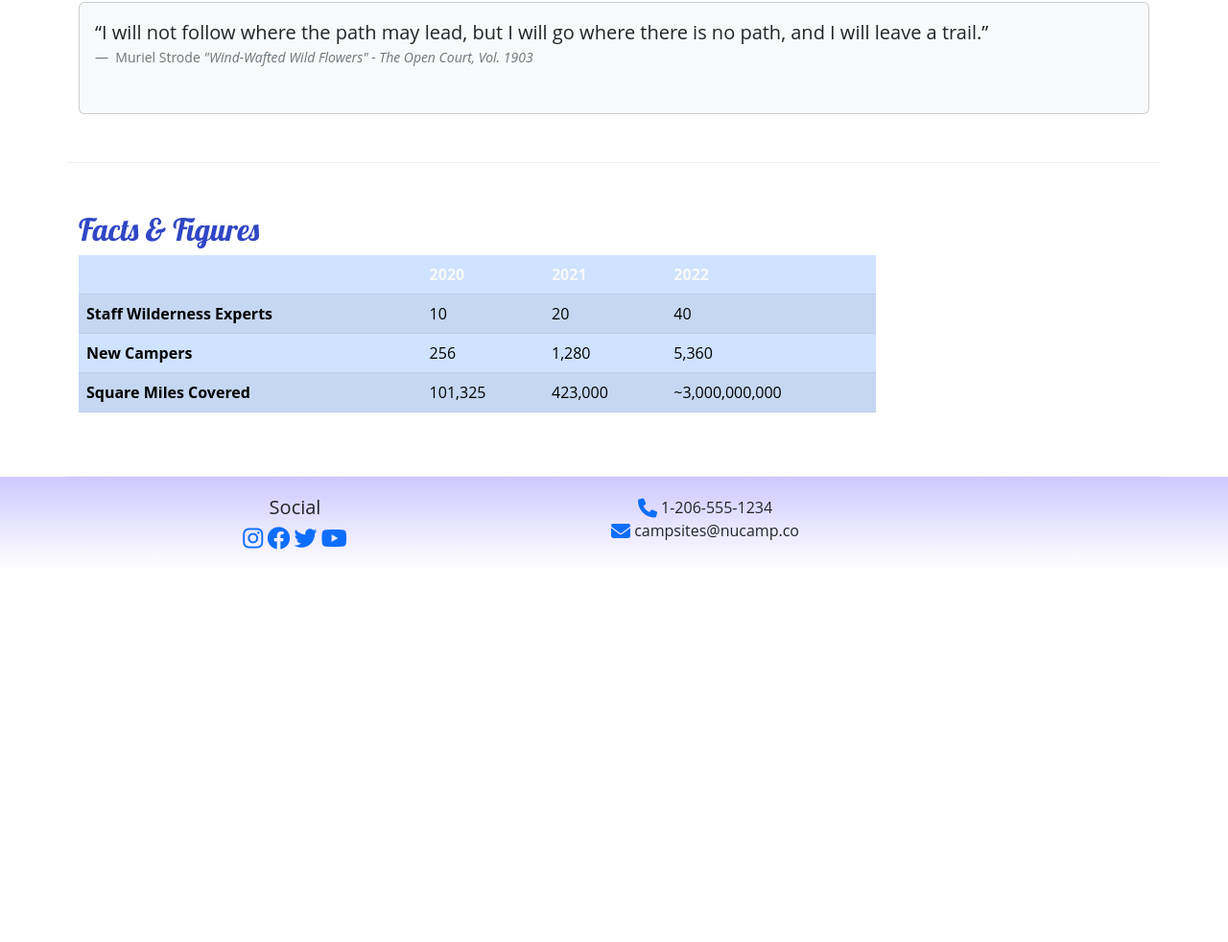
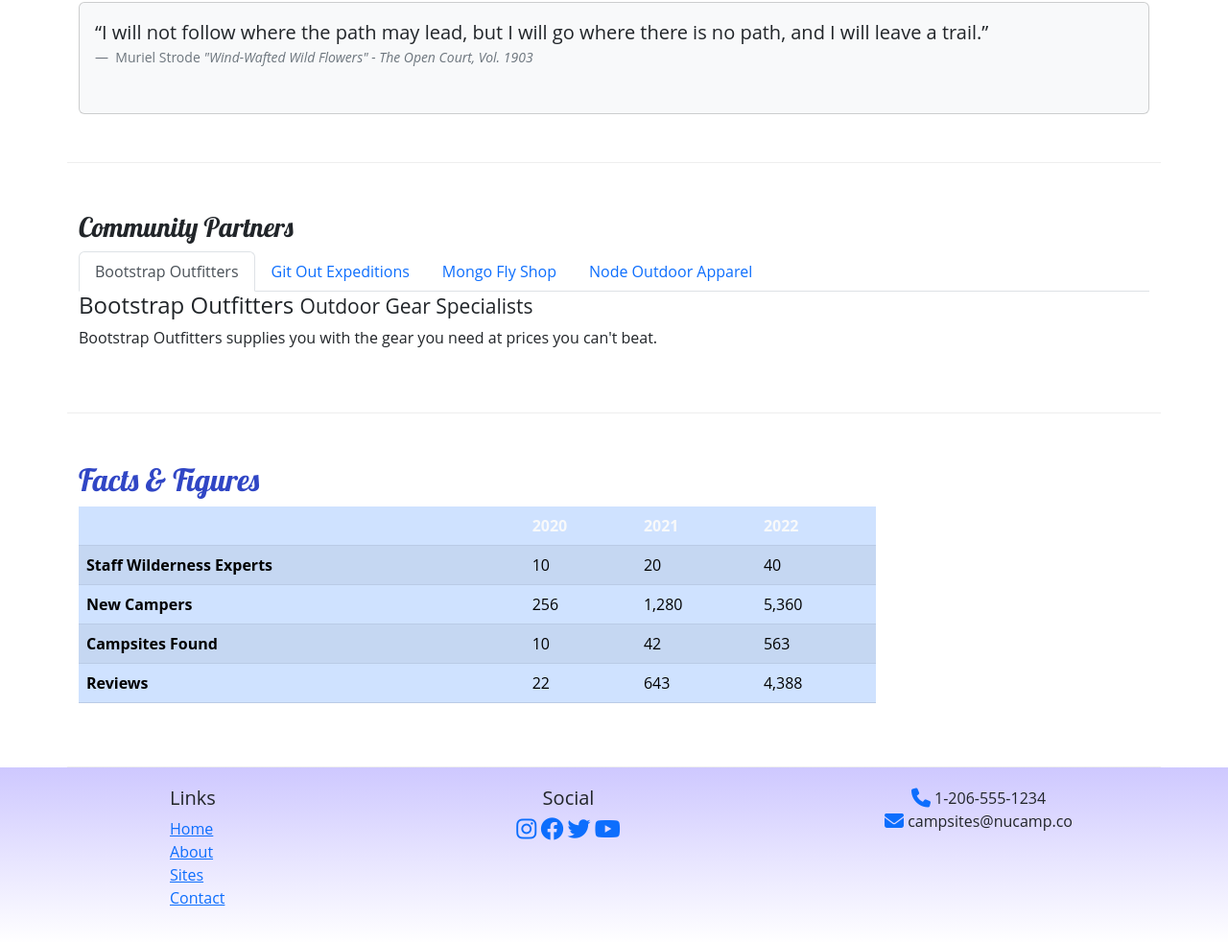
Before and after one commit to KayoticKg29/NuCampSite, a plain HTML site: page aboutus.html in a window 1280 px wide. Shown: the part 624-1606 px from the top of the page at 96% size. Before the commit the page ends 1217 px from the top, so only its background shows below. Drawn offline with nearby package versions, Linux system fonts and the light colour scheme; files that its build step writes are made by us from their sources.

Commit message:
Add files via upload

```diff
--- a/aboutus.html
+++ b/aboutus.html
@@ -108,6 +108,46 @@
                 </div>
             </section>
 
+            <!-- Community Partners Section -->
+            <section class="row row-content">
+                <div class="col">
+                    <h3>Community Partners</h3>
+                    <ul class="nav nav-tabs">
+                        <li class="nav-item">
+                            <a class="nav-link active" href="#bootstrap" role="tab" data-bs-toggle="tab">Bootstrap Outfitters</a>
+                        </li>
+                        <li class="nav-item">
+                            <a class="nav-link" href="#git" role="tab" data-bs-toggle="tab">Git Out Expeditions</a>
+                        </li>
+                        <li class="nav-item">
+                            <a class="nav-link" href="#mongo" role="tab" data-bs-toggle="tab">Mongo Fly Shop</a>
+                        </li>
+                        <li class="nav-item">
+                            <a class="nav-link" href="#node" role="tab" data-bs-toggle="tab">Node Outdoor Apparel</a>
+                        </li>
+                    </ul>
+                    <div class="tab-content">
+                        <div role="tabpanel" class="tab-pane fade show active" id="bootstrap">
+                            <h4>Bootstrap Outfitters <small>Outdoor Gear Specialists</small></h4>
+                            <p class="d-none d-sm-block">Bootstrap Outfitters supplies you with the gear you need at prices you can't beat.</p>
+                        </div>
+                        <div role="tabpanel" class="tab-pane fade" id="git">
+                            <h4>Git Out Expeditions <small>Group Adventure Expeditions</small></h4>
+                            <p class="d-none d-sm-block">Join Git Out Expeditions to explore new horizons with a group of other adventurers!</p>
+                        </div>
+                        <div role="tabpanel" class="tab-pane fade" id="mongo">
+                            <h4>Mongo Fly Shop <small>Your Neighborhood Fly Fishing Shop.</small></h4>
+                            <p class="d-none d-sm-block">Need a new fishing pole, a tacklebox, or flies of all kinds? Stop by Mongo Fly Shop.</p>
+                        </div>
+                        <div role="tabpanel" class="tab-pane fade" id="node">
+                            <h4>Node Outdoor Apparel <small>Outdoor Clothes & Shoes</small></h4>
+                            <p class="d-none d-sm-block">From polar fleeces to swimsuits, hiking boots to waders, a visit to Node will be sure to get you covered.</p>
+                        </div>
+                    </div>
+                </div>
+            </section>
+
+            <!-- Facts & Figures Section -->
             <section class="row row-content">
                 <div class="col-12 col-sm-9">
                     <h2>Facts & Figures</h2>
@@ -135,30 +175,47 @@
                                     <td>5,360</td>
                                 </tr>
                                 <tr>
-                                    <th>Square Miles Covered</th>
-                                    <td>101,325</td>
-                                    <td>423,000</td>
-                                    <td>~3,000,000,000</td>
+                                    <th>Campsites Found</th>
+                                    <td>10</td>
+                                    <td>42</td>
+                                    <td>563</td>
+                                </tr>
+                                <tr>
+                                    <th>Reviews</th>
+                                    <td>22</td>
+                                    <td>643</td>
+                                    <td>4,388</td>
                                 </tr>
                             </tbody>
                         </table>
                     </div>
                 </div>
             </section>
+
         </div>
     </main>
 
+    <!-- footer -->
     <footer>
         <div class="container">
             <div class="row">
+                <div class="col-4 col-sm-2 offset-1">
+                    <h5>Links</h5>
+                    <ul class="list-unstyled">
+                        <li><a href="index.html">Home</a></li>
+                        <li><a href="aboutus.html">About</a></li>
+                        <li><a href="#">Sites</a></li>
+                        <li><a href="contactus.html">Contact</a></li>
+                    </ul>
+                </div>
                 <div class="col-6 col-sm-5 text-center">
-                    <h5>Social</h5>
-                    <a href="http://instagram.com/"><i class="fa-brands fa-instagram fa-xl"></i></a>
-                    <a href="http://facebook.com/"><i class="fa-brands fa-facebook fa-xl"></i></a>
-                    <a href="http://twitter.com/"><i class="fa-brands fa-twitter fa-xl"></i></a>
-                    <a href="http://youtube.com/"><i class="fa-brands fa-youtube fa-xl"></i></a>
+                     <h5>Social</h5>
+                     <a href="http://instagram.com/"><i class="fa-brands fa-instagram fa-xl"></i></a>
+                     <a href="http://facebook.com/"><i class="fa-brands fa-facebook fa-xl"></i></a>
+                     <a href="http://twitter.com/"><i class="fa-brands fa-twitter fa-xl"></i></a>
+                     <a href="http://youtube.com/"><i class="fa-brands fa-youtube fa-xl"></i></a>
                 </div>
-                <div class="col-6 col-sm-4 text-center">
+                <div class="col-sm-4 text-center">
                     <i class="fa-solid fa-phone fa-lg text-primary"></i> 1-206-555-1234<br />
                     <i class="fa-solid fa-envelope fa-lg text-primary"></i> campsites@nucamp.co
                 </div>
@@ -167,8 +224,8 @@
     </footer>
 
     <!-- Bootstrap JavaScript plugins -->
-    <script src="https://cdn.jsdelivr.net/npm/bootstrap@5.2.3/dist/js/bootstrap.bundle.min.js" integrity="sha384-kenU1KFdBIe4zVF0s0G1M5b4hcpxyD9F7jL+jjXkk+Q2h455rYXK/7HAuoJl+0I4" crossorigin="anonymous"></script>
-
+    <script src="https://cdn.jsdelivr.net/npm/bootstrap@5.2.3/dist/js/bootstrap.bundle.min.js"
+    integrity="sha384-kenU1KFdBIe4zVF0s0G1M5b4hcpxyD9F7jL+jjXkk+Q2h455rYXK/7HAuoJl+0I4" crossorigin="anonymous"></script>
 </body>
 
 </html>
```
